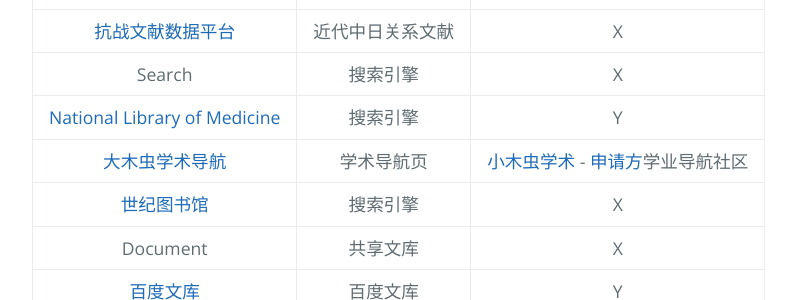
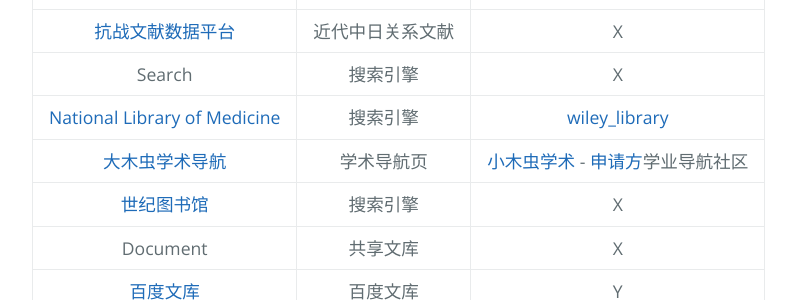
Before and after one commit to AmbroseRen/test, a Jekyll site: the page built from Library/AcademicSearch.md, in a window 1280 px wide. Shown: the part 526-826 px from the top of the page, without its empty margins (192-988 px from the left). Built offline with Jekyll 4.4.1, drawn with Linux system fonts in a browser that asks for light colours; our own code applies the rules of GitHub Pages for plain Markdown files; the repository's description, which GitHub fills in, is left out.

Commit message:
Update AcademicSearch.md

```diff
--- a/Library/AcademicSearch.md
+++ b/Library/AcademicSearch.md
@@ -13,7 +13,7 @@
 | [iData](https://www.cn-ki.net/) | 学术论文搜索 | X |
 | [抗战文献数据平台](http://www.modernhistory.org.cn/index.htm) | 近代中日关系文献 | X |
 | Search | 搜索引擎 | X |
-| [National Library of Medicine](https://pubmed.ncbi.nlm.nih.gov/) | 搜索引擎 | Y |
+| [National Library of Medicine](https://pubmed.ncbi.nlm.nih.gov/) | 搜索引擎 | [wiley_library](https://onlinelibrary.wiley.com/) |
 | [大木虫学术导航](http://www.4243.net/) | 学术导航页 | [小木虫学术](http://muchong.com/) - [申请方](https://www.applysquare.com/)学业导航社区 |
 | [世纪图书馆](http://libgen.li/) | 搜索引擎 | X |
 | Document | 共享文库 | X |
```
